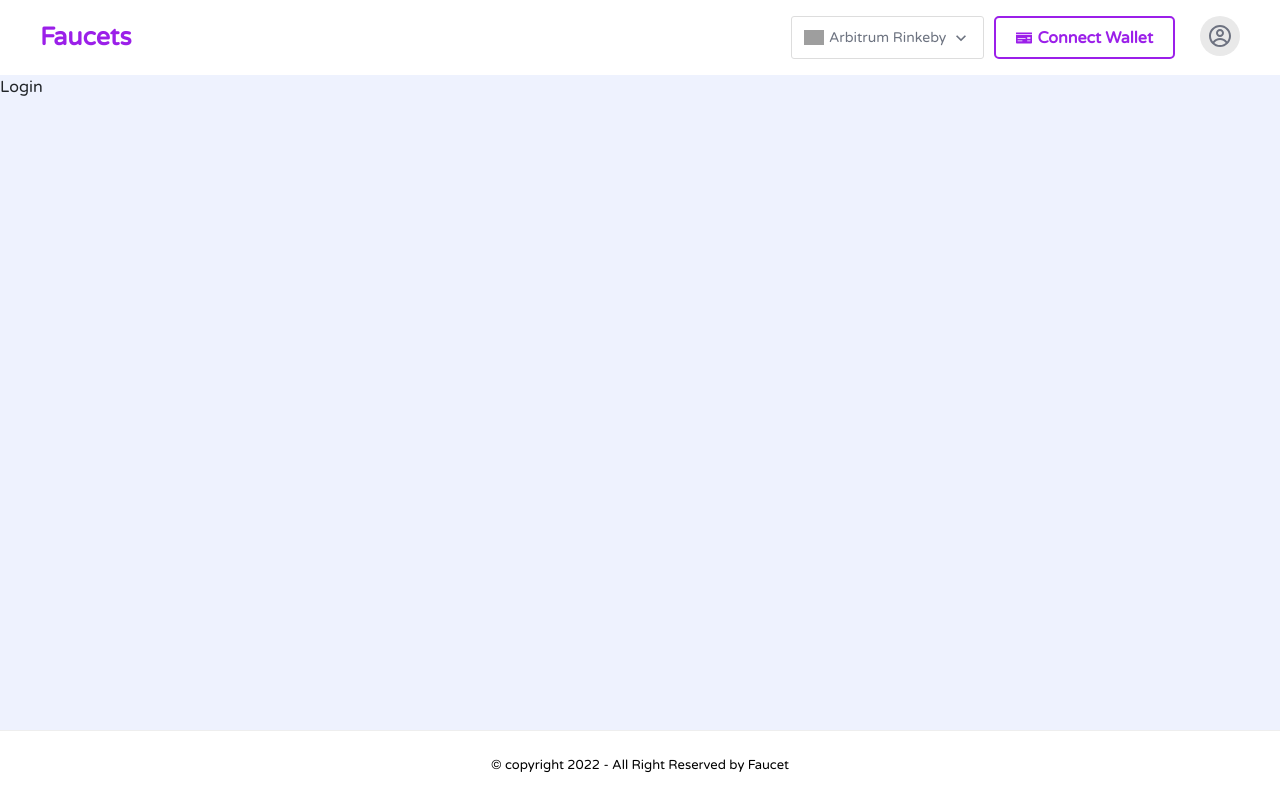
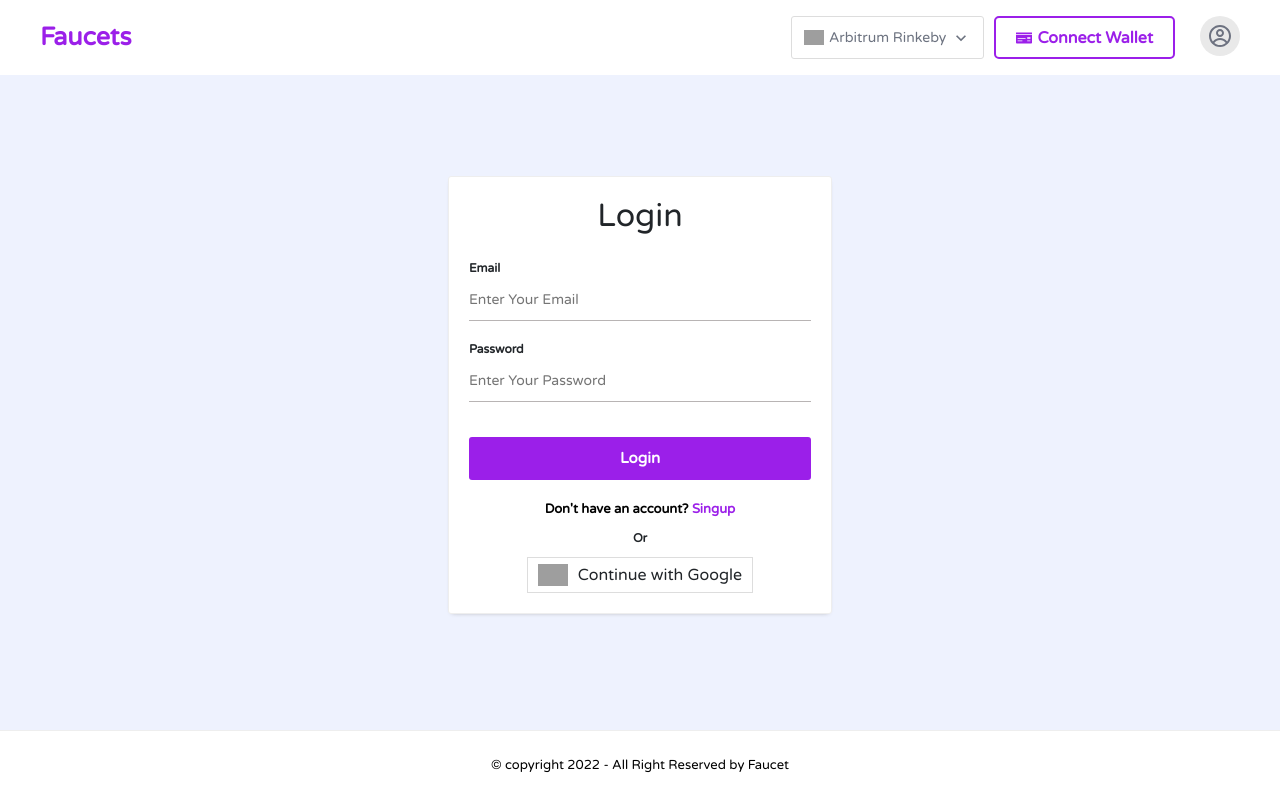
Before and after one commit to rubel-sh/threew, a React (Vite) app: page /login in a window 1280 px wide. Built offline with nearby package versions, Linux system fonts and the light colour scheme; grey boxes are pictures that could not be loaded.

Commit message:
Login, Register UI added

```diff
--- a/package.json
+++ b/package.json
@@ -9,6 +9,7 @@
     "preview": "vite preview"
   },
   "dependencies": {
+    "auth0-js": "^9.20.1",
     "bootstrap": "^5.2.3",
     "react": "^18.2.0",
     "react-dom": "^18.2.0",
--- a/src/components/StyledComponents.jsx
+++ b/src/components/StyledComponents.jsx
@@ -324,4 +324,89 @@ export const FaqHeader = styled.h2`
   font-weight: 600;
   text-transform: capitalize;
 `;
+export const LoginRegisterForm = styled.form`
+  & > .title {
+    margin-bottom: 20px;
+    text-align: center;
+  }
+
+  & > .submit {
+    background: #9b1fe9;
+    border: none;
+    border-radius: 3px;
+    color: #fff;
+    cursor: pointer;
+    font-size: 15px;
+    font-weight: 600;
+    margin-top: 20px !important;
+    outline: none;
+    padding: 10px 15px;
+    text-transform: capitalize;
+    width: 100%;
+  }
+`;
+
+export const InputGroup = styled.div`
+  margin-bottom: 15px;
+
+  & label {
+    font-size: 12px;
+    font-weight: 600;
+  }
+
+  & > input {
+    background: transparent;
+    border: none;
+    border-bottom: 1px solid #b8b4b4;
+    font-size: 14px;
+    outline: none;
+    padding: 10px 0;
+    width: 100%;
+  }
+`;
+export const CenterForm = styled.div`
+  height: 80vh;
+  display: grid;
+  place-items: center;
+`;
+export const LoginRegisterFooter = styled.div`
+  margin-top: 20px;
+  display: flex;
+  flex-direction: column;
+  gap: 10px;
+  align-items: center;
+
+  & > .socialLogin {
+    display: flex;
+    align-items: center;
+    border: 1px solid #dddddd;
+    cursor: pointer;
+    padding: 5px 10px;
+  }
+
+  & > .switchform {
+    color: #000;
+    font-size: 13px;
+    font-weight: 600;
+    text-align: center;
+
+    & > a {
+      color: ${(props) => props.theme.primaryColor};
+      text-decoration: none;
+    }
+  }
+  & > .or {
+    font-size: 12px;
+    font-weight: 600;
+  }
+`;
+export const FormWrapper = styled.div`
+  background: #fff;
+  border: 1px solid #eee;
+  border-radius: 3px;
+  box-shadow: 0 2px 5px -4px grey;
+  margin: auto;
+  padding: 20px;
+  width: 30%;
+`;
 export const FormItemm = styled.div``;
--- a/src/pages/Login.jsx
+++ b/src/pages/Login.jsx
@@ -1,7 +1,59 @@
 import React from "react";
+import { Link } from "react-router-dom";
+import {
+  CenterForm,
+  FormWrapper,
+  InputGroup,
+  LoginRegisterFooter,
+  LoginRegisterForm,
+} from "../components/StyledComponents";
 
 const Login = () => {
-  return <div>Login</div>;
+  const handleSubmit = (e) => {
+    e.preventDefault();
+    const email = e.target.email.value;
+    const password = e.target.password.value;
+
+    console.log(email, password);
+  };
+
+  return (
+    <CenterForm>
+      <FormWrapper>
+        <LoginRegisterForm onSubmit={handleSubmit}>
+          <h2 className="title">Login</h2>
+          <InputGroup>
+            <label htmlFor="">Email</label>
+            <input type="email" name="email" placeholder="Enter Your Email" />
+          </InputGroup>
+          <InputGroup>
+            <label htmlFor="">Password</label>
+            <input
+              type="password"
+              name="password"
+              placeholder="Enter Your Password"
+            />
+          </InputGroup>
+          <button className="submit">Login</button>
+        </LoginRegisterForm>
+        <LoginRegisterFooter>
+          <div className="switchform">
+            Don't have an account? <Link to="/signup">Singup</Link>
+          </div>
+          <div className="or">Or</div>
+          <div className="socialLogin">
+            <img
+              src="https://img.icons8.com/color/512/google-logo.png"
+              alt=""
+              width={30}
+              style={{ marginRight: "10px" }}
+            />
+            Continue with Google
+          </div>
+        </LoginRegisterFooter>
+      </FormWrapper>
+    </CenterForm>
+  );
 };
 
 export default Login;
--- a/src/pages/SignUp.jsx
+++ b/src/pages/SignUp.jsx
@@ -1,7 +1,59 @@
 import React from "react";
+import { Link } from "react-router-dom";
+import {
+  CenterForm,
+  FormWrapper,
+  InputGroup,
+  LoginRegisterFooter,
+  LoginRegisterForm,
+} from "../components/StyledComponents";
 
 const SignUp = () => {
-  return <div>Register</div>;
+  const handleSubmit = (e) => {
+    e.preventDefault();
+    const email = e.target.email.value;
+    const password = e.target.password.value;
+
+    console.log(email, password);
+  };
+
+  return (
+    <CenterForm>
+      <FormWrapper>
+        <LoginRegisterForm onSubmit={handleSubmit}>
+          <h2 className="title">Register</h2>
+          <InputGroup>
+            <label htmlFor="">Email</label>
+            <input type="email" name="email" placeholder="Enter Your Email" />
+          </InputGroup>
+          <InputGroup>
+            <label htmlFor="">Password</label>
+            <input
+              type="password"
+              name="password"
+              placeholder="Enter Your Password"
+            />
+          </InputGroup>
+          <button className="submit">Register</button>
+        </LoginRegisterForm>
+        <LoginRegisterFooter>
+          <div className="switchform">
+            Already have an account? <Link to="/login">Login</Link>
+          </div>
+          <div className="or">Or</div>
+          <div className="socialLogin">
+            <img
+              src="https://img.icons8.com/color/512/google-logo.png"
+              alt=""
+              width={30}
+              style={{ marginRight: "10px" }}
+            />
+            Continue with Google
+          </div>
+        </LoginRegisterFooter>
+      </FormWrapper>
+    </CenterForm>
+  );
 };
 
 export default SignUp;
--- /dev/null
+++ b/src/pages/authenticate/Authenticate.jsx
@@ -0,0 +1,7 @@
+import React from "react";
+
+const Authenticate = () => {
+  return <div></div>;
+};
+
+export default Authenticate;
--- a/src/router/router.jsx
+++ b/src/router/router.jsx
@@ -1,6 +1,7 @@
 import React from "react";
 import { createBrowserRouter } from "react-router-dom";
 import MainLayout from "../layout/MainLayout";
+import Authenticate from "../pages/authenticate/authenticate";
 import Faq from "../pages/Faq";
 import Home from "../pages/Home";
 import Login from "../pages/Login";
@@ -27,6 +28,10 @@ const router = createBrowserRouter([
         path: "login",
         element: <Login />,
       },
+      {
+        path: "authenticate",
+        element: <Authenticate />,
+      },
     ],
   },
 ]);
--- /dev/null
+++ b/src/services/auth0.service.js
@@ -0,0 +1,6 @@
+import auth0 from "auth0-js";
+export const auth = new auth0.WebAuth({
+  domain: "dev-z06y5y5yzqc2cv7c.us.auth0.com",
+  clientID: "JSBuO6vMnkX1u164w6dVBsW6ljF2ioVU",
+  scope: "openid email profile",
+});
```
Also changed, not shown: 1 other file (tests, documents, lock files or other folders).
